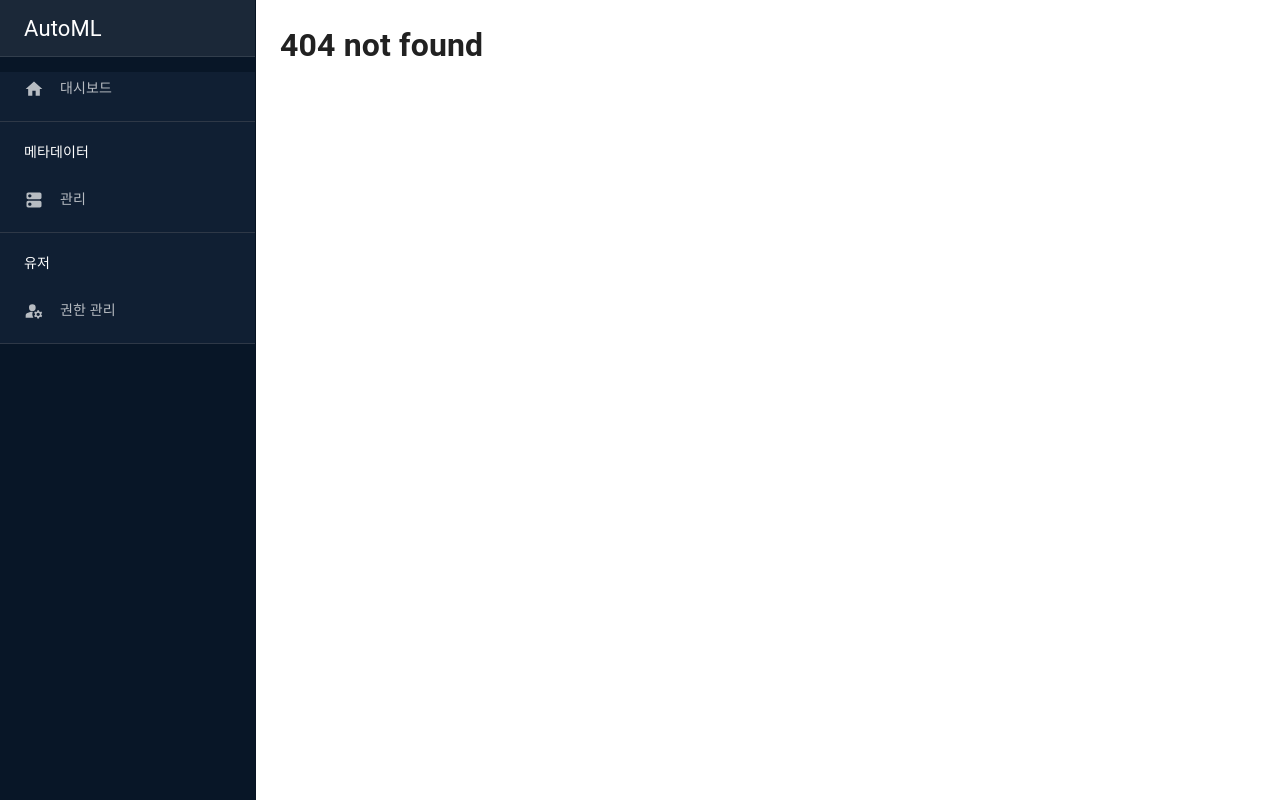
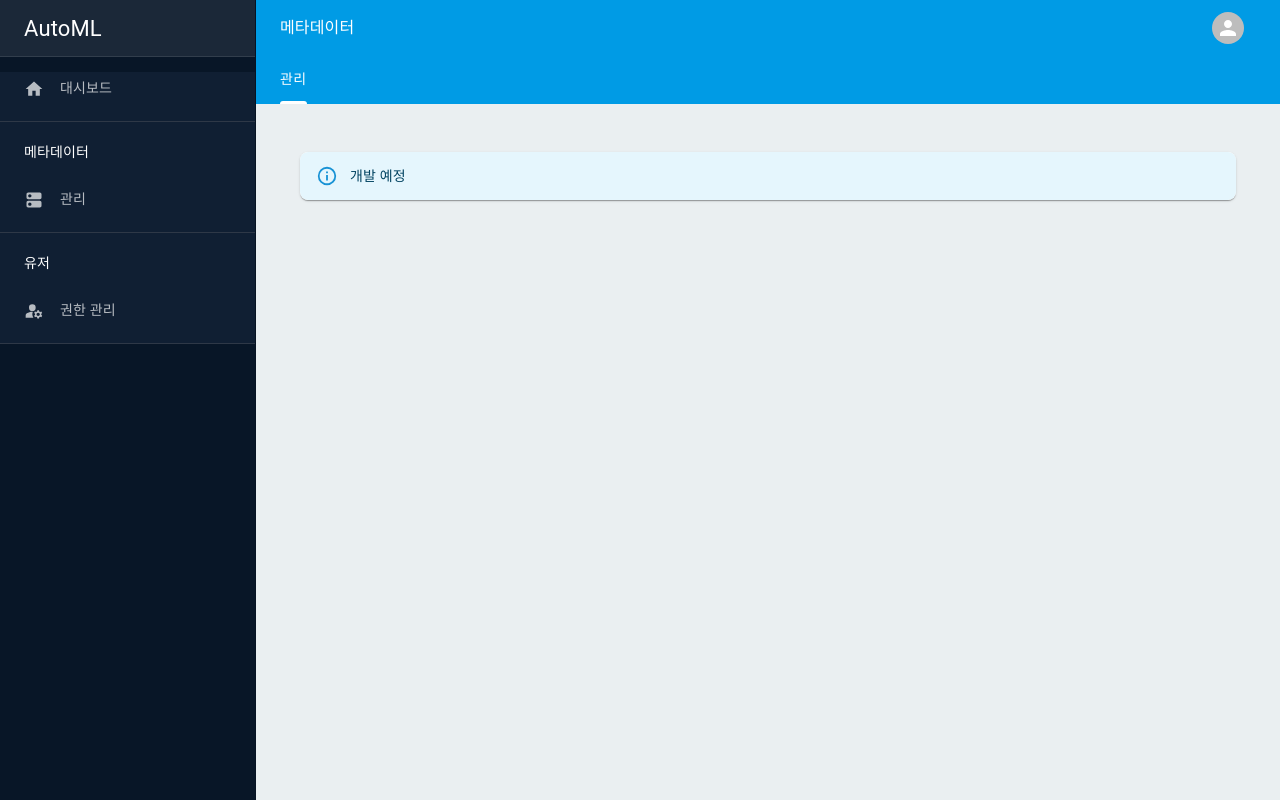
Before and after one commit to ClustProject/WSAutoMLMainWeb, a React (Create React App) app in the folder frontend/: page /metadata/management in a window 1280 px wide. Before the commit this address had no page. Built offline with nearby package versions, Linux system fonts and the light colour scheme; no server answers.

Commit message:
feat(page): 메타데이터 관리 페이지 추가
현재 컨텐트는 ToDoContent로 채워있음. 추후 개발 시 해당 부분만 수정 필요

```diff
--- a/frontend/src/App.js
+++ b/frontend/src/App.js
@@ -5,6 +5,7 @@ import LoginPage from "./pages/LoginPage";
 import DashBoardPage from "./pages/DashBoardPage";
 import Paperbase from "./components/presentational/Paperbase";
 import NotFound from "./error/NotFound";
+import MetaDataPage from "./pages/metadata/MetaDataPage";
 
 function PageTemplate() {
   return (
@@ -12,6 +13,7 @@ function PageTemplate() {
       <Routes>
         {/* Paperbase에서 props.children으로 들어간다. */}
         <Route path="/dashboard" element={<DashBoardPage/>}/>
+        <Route path="/metadata/*" element={<MetaDataPage/>}/>
         <Route path="*" element={<NotFound/>}/>
       </Routes>
     </Paperbase>
--- a/frontend/src/components/containers/DashBoardContainer.jsx
+++ b/frontend/src/components/containers/DashBoardContainer.jsx
@@ -1,7 +1,7 @@
 import React from 'react'
+import Header from "../presentational/Header";
 import ToDoContent from "../presentational/dashboard/ToDoContent";
-import Box from "@mui/material/Box";
-import Header from "../presentational/Header";
+import MainBox from "./MainBox";
 
 export default function DashBoardContainer() {
   const mainTitle = "대시보드";
@@ -10,8 +10,8 @@ export default function DashBoardContainer() {
     <Header
       mainTitle={mainTitle}
     />
-    <Box component="main" sx={{flex: 1, py: 6, px: 4, bgcolor: '#eaeff1'}}>
-      <ToDoContent/>
-    </Box>
+    <MainBox
+      content={<ToDoContent/>}
+    />
   </>
 }
--- /dev/null
+++ b/frontend/src/components/containers/MainBox.jsx
@@ -0,0 +1,10 @@
+import Box from "@mui/material/Box";
+import React from "react";
+
+export default function MainBox(props) {
+  return (
+    <Box component="main" sx={{flex: 1, py: 6, px: 4, bgcolor: "#eaeff1"}}>
+      {props.content}
+    </Box>
+  )
+}
--- /dev/null
+++ b/frontend/src/components/containers/metadata/MetaDataManagementContainer.jsx
@@ -0,0 +1,18 @@
+import React from 'react';
+import Header from "../../presentational/Header";
+import MainBox from "../MainBox";
+import ToDoContent from "../../presentational/dashboard/ToDoContent";
+
+export default function MetaDataManagementContainer(props) {
+  const {mainTitle, tabNames} = props;
+
+  return <>
+    <Header
+      mainTitle={mainTitle}
+      tabNames={tabNames}
+    />
+    <MainBox
+      content={<ToDoContent/>}
+    />
+  </>;
+}
--- /dev/null
+++ b/frontend/src/pages/metadata/MetaDataManagementPage.jsx
@@ -0,0 +1,13 @@
+import React from "react";
+import MetaDataManagementContainer from "../../components/containers/metadata/MetaDataManagementContainer";
+
+export default function MetaDataManagementPage(props) {
+  const {mainTitle, tabNames} = props;
+
+  return (
+    <MetaDataManagementContainer
+      mainTitle={mainTitle}
+      tabNames={tabNames}
+    />
+  )
+}
--- /dev/null
+++ b/frontend/src/pages/metadata/MetaDataPage.jsx
@@ -0,0 +1,24 @@
+import React, {useEffect} from "react";
+import {Route, Routes} from "react-router-dom";
+import MetaDataManagementPage from "./MetaDataManagementPage";
+
+const DOCUMENT_TITLE = "AutoML - 메타데이터";
+
+const MAIN_TITLE = "메타데이터"
+const TAB_NAMES = ["관리"]
+
+export default function MetaDataPage() {
+  useEffect(() => {
+    document.title = DOCUMENT_TITLE;
+  })
+
+  return (
+    <Routes>
+      <Route path="management" element={
+        <MetaDataManagementPage
+          mainTitle={MAIN_TITLE}
+          tabNames={TAB_NAMES}
+        />}/>
+    </Routes>
+  )
+}
```
